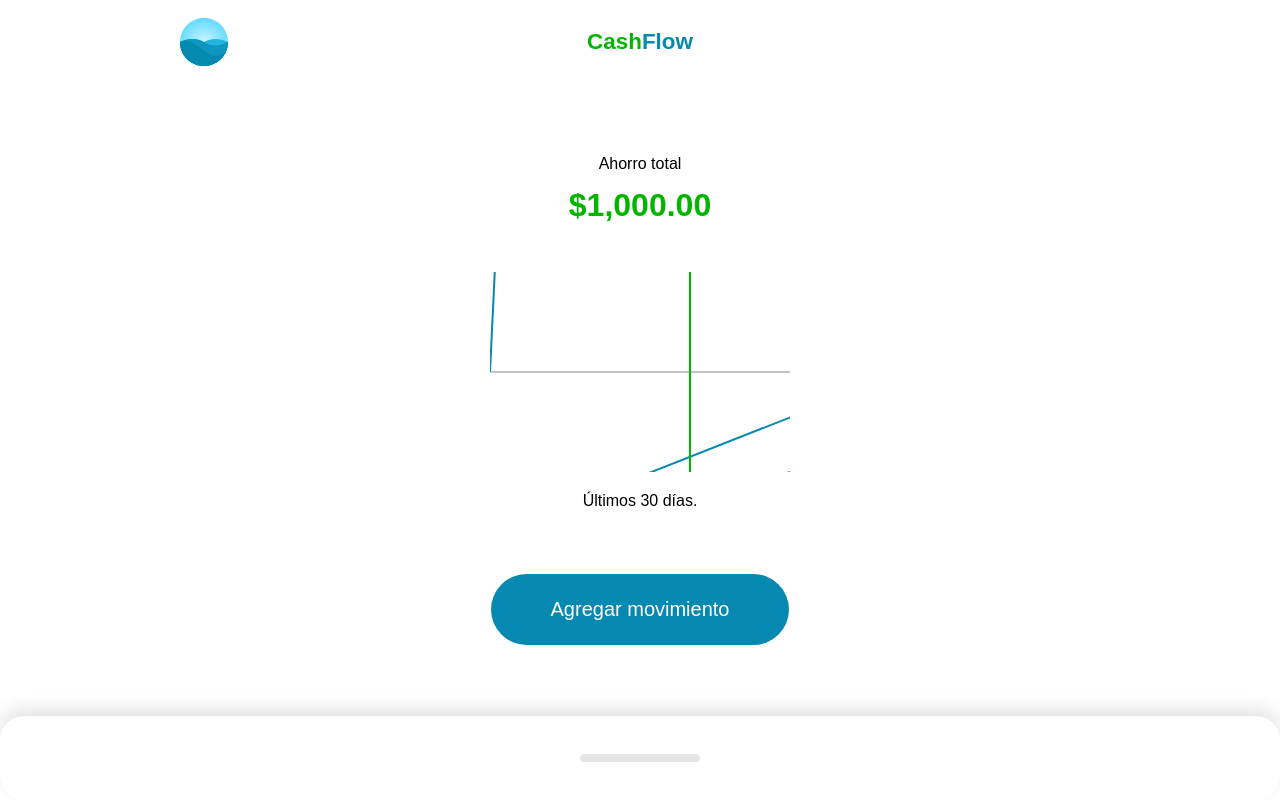
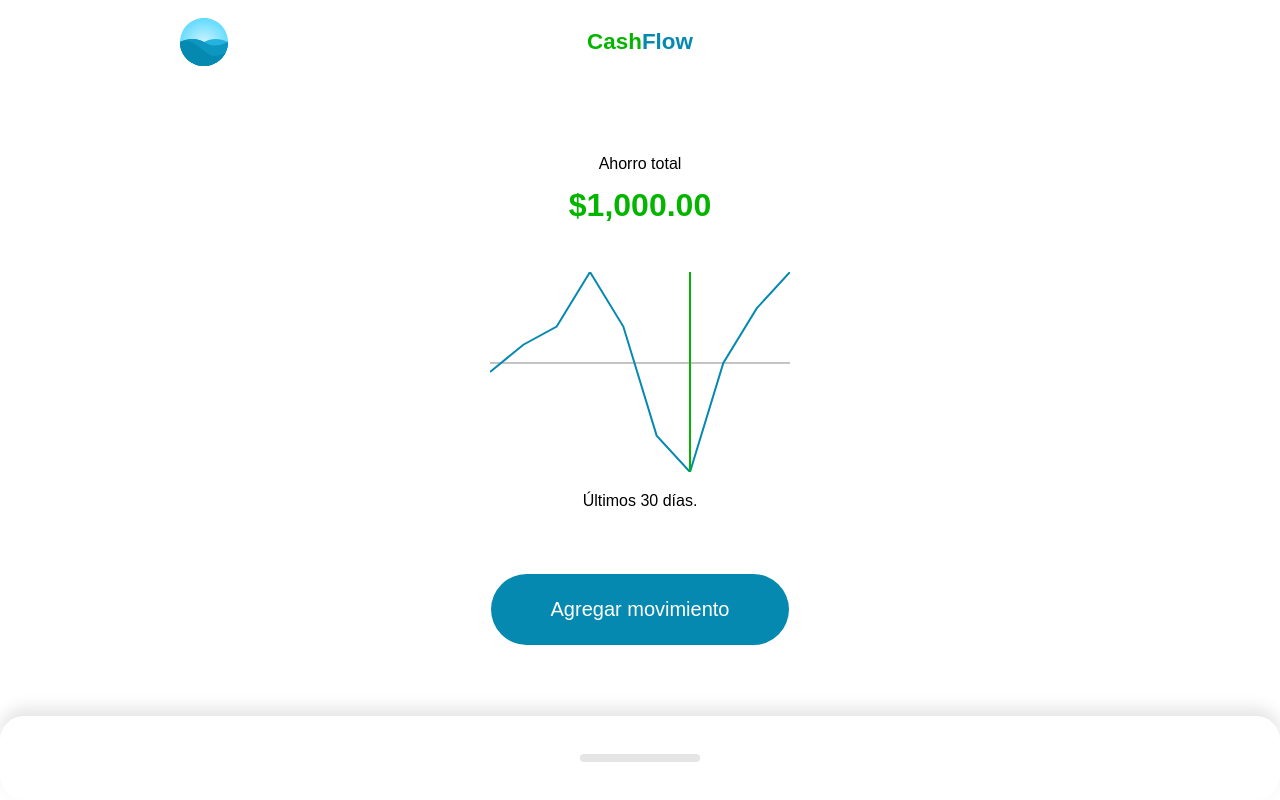
Before and after one commit to euss99/CashFlow, a Vue app: page / in a window 1280 px wide. Built offline with nearby package versions, Linux system fonts and the light colour scheme.

Commit message:
[ADD] Creación de la lógica del gráfico

```diff
--- a/src/components/Resume/Graphic.vue
+++ b/src/components/Resume/Graphic.vue
@@ -5,7 +5,7 @@
             <line
                 stroke="#c4c4c4"
                 stroke-width="2"
-                x1="0" y1="100" x2="300" y2="100"
+                x1="0" :y1="zero" x2="300" :y2="zero"
             />
             <!-- Línea costos -->
             <polyline
@@ -38,24 +38,31 @@
     // Haciendo que la propiedad amounts sea reactiva.
     const { amounts } = toRefs(props);
 
+    /* ==== Función amountToPixels convierte el monto en pixele ==== */
     const amountToPixels = (amount) => {
         const minX = Math.min(...amounts.value); // Valor mínimo del array.
         const maxX = Math.max(...amounts.value); // Valor máximo del array.
+        const amountAbs = amount + Math.abs(minX); // Valor absoluto de la cantidad.
+        const minmax = Math.abs(minX) + Math.abs(maxX); // Valor absoluto de la diferencia entre el mínimo y el máximo.
 
-        return `${minX} ${maxX}`;
+        return 200 - ((amountAbs * 100) / minmax * 2); // Retornando la cantidad de puntos en el eje y para la línea de costos.
     }
 
+    const zero = computed(() => {
+        return amountToPixels(0);
+    }); // Función que retorna la cantidad del eje y donde se encuentra la línea central en cero.
+
+    /* ==== Función de unión de puntos ==== */
     const points = computed(() => {
         const total = amounts.value.length; // Cantidad de elementos en el array.
 
         // Retornando los puntos para la línea.
-        return Array(total).fill(100).reduce((points, amount, index)=> {
+        return amounts.value.reduce((points, amount, index)=> {
             // points = puntos anteriores.
             // amount = cantidad de puntos en el eje y.
             // index = índice del elemento en el array.
             const x = (300 / total) * (index + 1); // Cantidad de puntos en el eje x.
             const y = amountToPixels(amount); // Cantidad de puntos en el eje y.
-            console.log(y);
             return `${points} ${x} ${y}`; // Concatenando los puntos.
         }, "0,100");
     });
```
